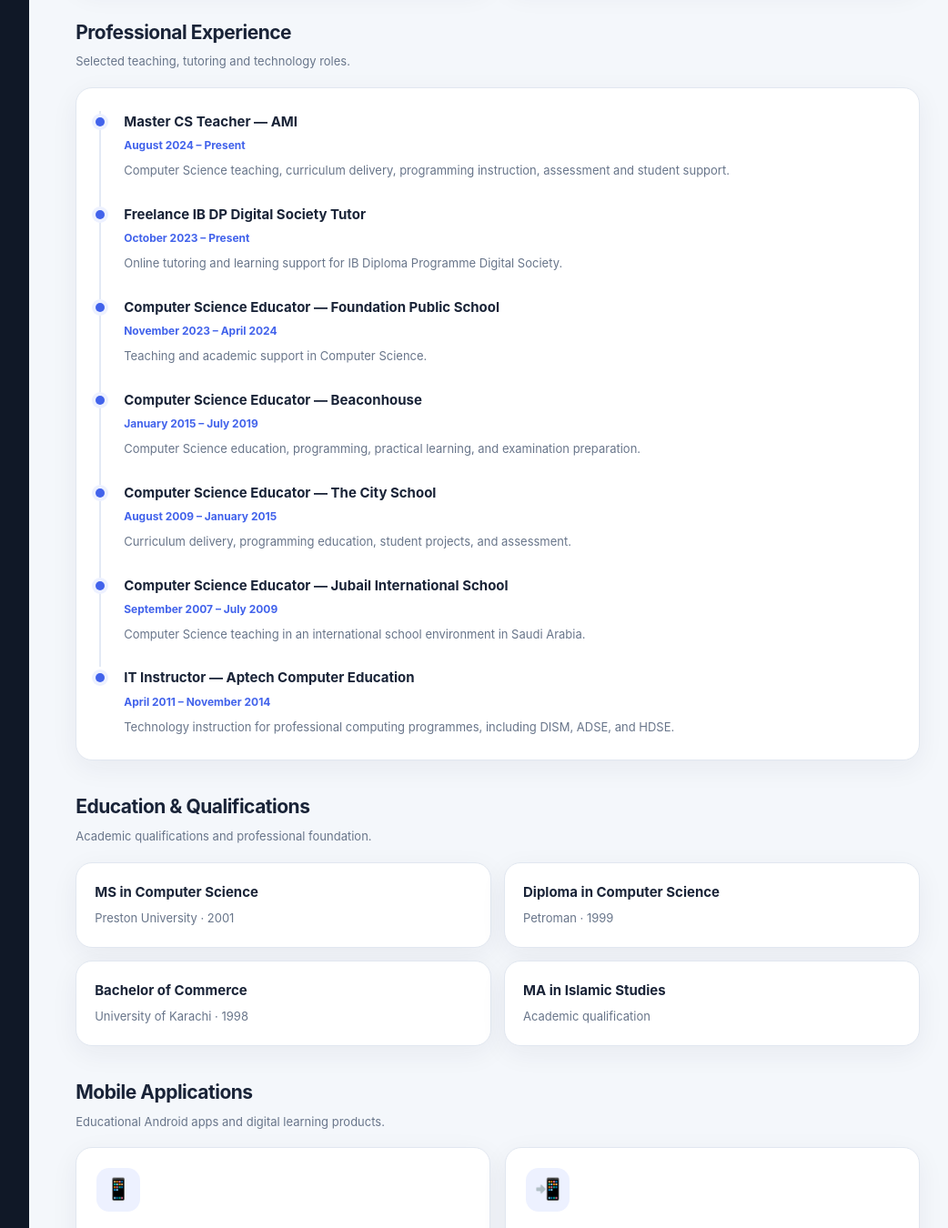
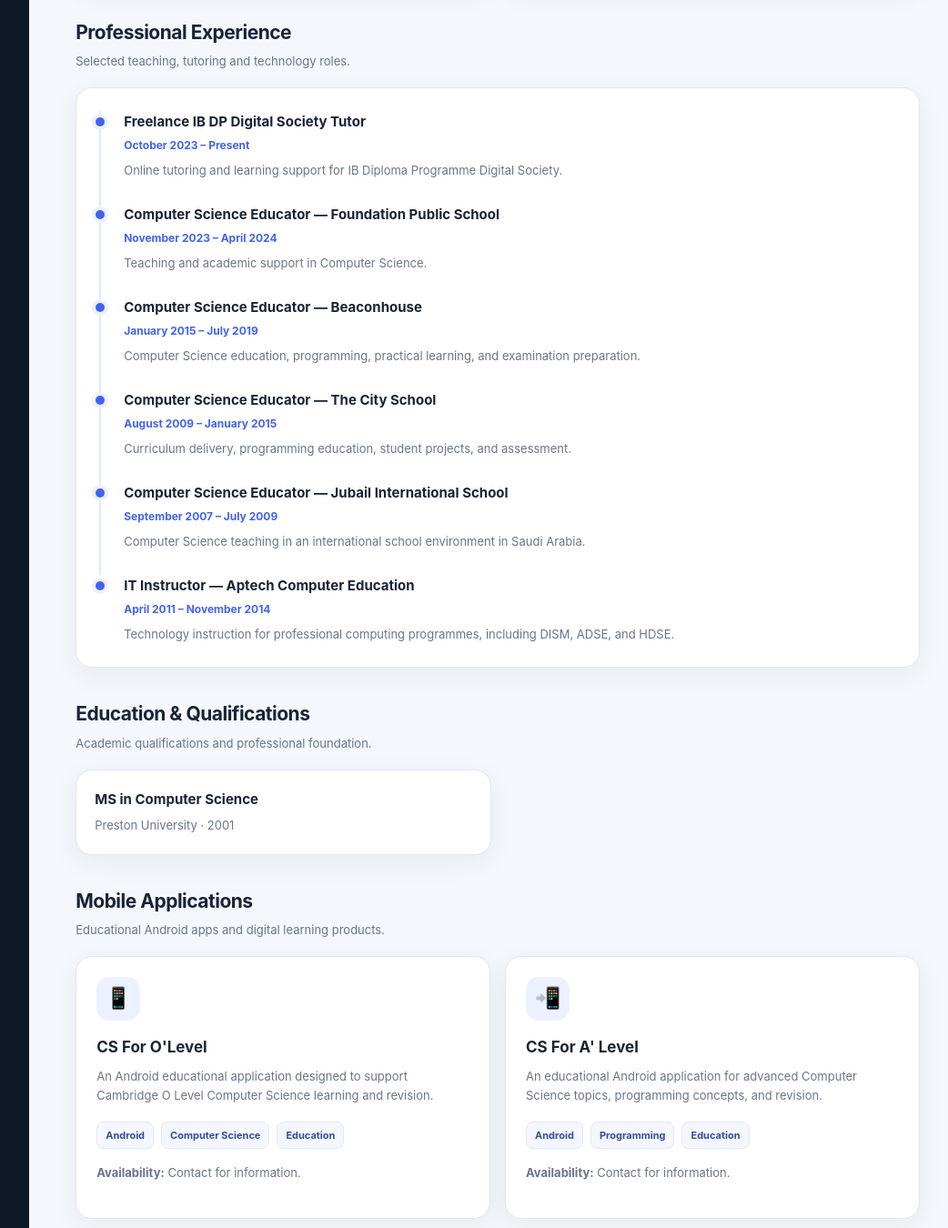
Before and after one commit to suas2011/suas2011.github.io, a plain HTML site: page index.html in a window 1280 px wide. Shown: the part 3620-4970 px from the top of the page at 91% size, without its empty margins (218-1260 px from the left). Drawn offline with Linux system fonts and the light colour scheme.

Commit message:
Update index.html

```diff
--- a/index.html
+++ b/index.html
@@ -1526,14 +1526,14 @@
 
         <div class="panel timeline">
 
-          <article class="timeline-item">
+          <!-- <article class="timeline-item">
             <h3>Master CS Teacher — AMI</h3>
             <div class="timeline-meta">August 2024 – Present</div>
             <p>
               Computer Science teaching, curriculum delivery,
               programming instruction, assessment and student support.
             </p>
-          </article>
+          </article> -->
 
           <article class="timeline-item">
             <h3>Freelance IB DP Digital Society Tutor</h3>
@@ -1610,20 +1610,20 @@
             <p>Preston University · 2001</p>
           </article>
 
-          <article class="panel education-card">
+          <!-- <article class="panel education-card">
             <h3>Diploma in Computer Science</h3>
             <p>Petroman · 1999</p>
-          </article>
-
-          <article class="panel education-card">
+          </article> -->
+
+          <!-- <article class="panel education-card">
             <h3>Bachelor of Commerce</h3>
             <p>University of Karachi · 1998</p>
-          </article>
-
-          <article class="panel education-card">
+          </article> -->
+
+          <!-- <article class="panel education-card">
             <h3>MA in Islamic Studies</h3>
             <p>Academic qualification</p>
-          </article>
+          </article> -->
 
         </div>
 
```
